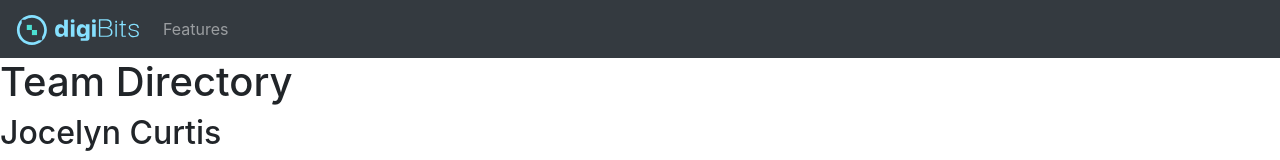
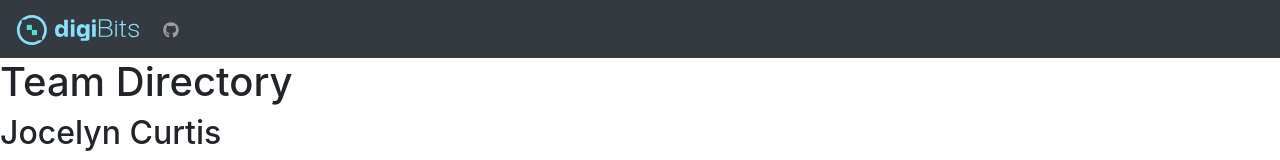
Before and after one commit to GedalyaKrycer/digibit-employee-directory, a React (Create React App) app in the folder my-app/: page / in a window 1280 px wide. Shown: the top 160 px of the page. Built offline with nearby package versions, Linux system fonts and the light colour scheme; a web font is replaced by a local one.

Commit message:
Added github icon to nav

```diff
--- a/my-app/package.json
+++ b/my-app/package.json
@@ -10,6 +10,7 @@
     "react": "^16.13.1",
     "react-bootstrap": "^1.3.0",
     "react-dom": "^16.13.1",
+    "react-icons": "^3.10.0",
     "react-scripts": "3.4.3"
   },
   "scripts": {
--- a/my-app/src/App.js
+++ b/my-app/src/App.js
@@ -2,6 +2,7 @@ import React from 'react';
 import Navbar from 'react-bootstrap/Navbar';
 import Nav from 'react-bootstrap/Nav';
 import Logo from './img/digibits-logo.svg';
+import { FaGithub } from 'react-icons/fa';
 
 
 function App() {
@@ -12,7 +13,7 @@ function App() {
           <img src={Logo} alt="DigiBit Logo" />
         </Navbar.Brand>
         <Nav>
-          <Nav.Link href="#features">Features</Nav.Link>
+          <Nav.Link href="https://github.com/GedalyaKrycer"><FaGithub /></Nav.Link>
         </Nav>
       </Navbar>
       <h1>Team Directory</h1>
```
Also changed, not shown: 1 other file (tests, documents, lock files or other folders).
